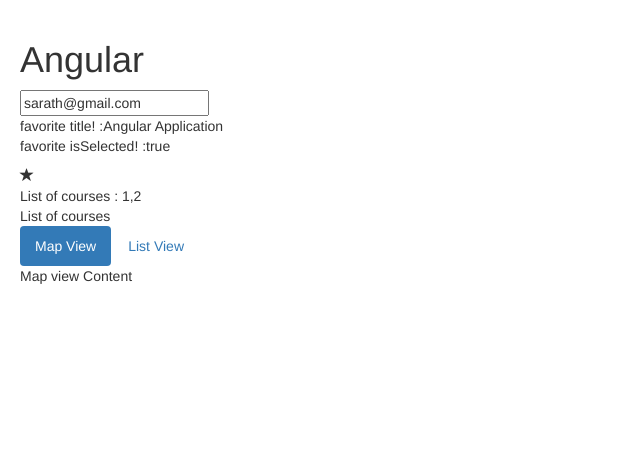
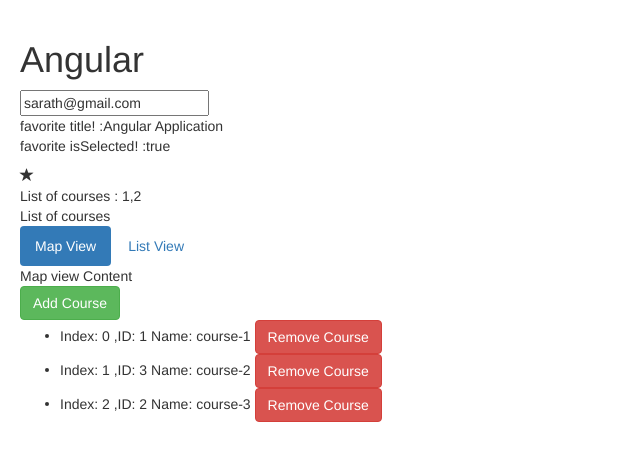
Before and after one commit to sarathpetec/SampleShopingCart, an Angular app: page / in a window 1280 px wide. Shown: the top 460 px of the page, without its empty margins (0-640 px from the left). Built offline with nearby package versions, Linux system fonts and the light colour scheme.

Commit message:
course adding and removing

```diff
--- a/src/app/app.component.html
+++ b/src/app/app.component.html
@@ -27,3 +27,10 @@
   <div *ngSwitchCase="'list'">List View Content</div>
   <div *ngSwitchDefault>OtherWise</div>
 </div>
+<button class="btn btn-success" (click)="AddCourse()">Add Course</button>
+<ul>
+  <li *ngFor="let course of courseObject; index as i">
+   Index: {{ i }} ,ID: {{ course.id }} Name: {{ course.name }}
+    <button class="btn btn-danger" (click)="removeCourse(course)">Remove Course</button>
+  </li>
+</ul>
--- a/src/app/app.component.ts
+++ b/src/app/app.component.ts
@@ -1,4 +1,4 @@
-import { Component } from '@angular/core';
+import {Component} from '@angular/core';
 import {FavoriteChangeEventArgs} from './favorite/favorite.component';
 
 @Component({
@@ -8,17 +8,36 @@
 })
 export class AppComponent {
   isFavorite = {
-    title: "Angular Application",
+    title: 'Angular Application',
     isSelected: true
   };
-  onFavoriteChange(isSelectes: FavoriteChangeEventArgs) {
-    console.log("OnFavoriteChange triggered", isSelectes);
+
+  courses = [1, 2];
+  viewMode: String = 'map';
+  courseObject = [
+    {id: 1, name: 'course-1'},
+    {id: 3, name: 'course-2'},
+    {id: 2, name: 'course-3'}
+  ];
+
+  onClick() {
+    console.log('Mode Value: ' + this.viewMode);
   }
 
-  courses = [1,2];
-  viewMode: String = "map";
+  onFavoriteChange(isSelectes: FavoriteChangeEventArgs) {
+    console.log('OnFavoriteChange triggered', isSelectes);
+  }
 
-  onClick(){
-    console.log("Mode Value: "+ this.viewMode)
+  AddCourse() {
+    const courseLength = this.courseObject.length + 1;
+    this.courseObject.push(
+      {id: courseLength, name: 'course-' + courseLength}
+    );
+  }
+
+  removeCourse(course) {
+    const index = this.courseObject.indexOf(course);
+    console.log('index: '+ index);
+    this.courseObject.splice(index, 1);
   }
 }
--- a/src/app/favorite/favorite.component.ts
+++ b/src/app/favorite/favorite.component.ts
@@ -5,18 +5,13 @@
   templateUrl: './favorite.component.html',
   styleUrls: ['./favorite.component.css']
 })
-export class FavoriteComponent implements OnInit {
+export class FavoriteComponent {
 
   @Input() isFavorite;
   @Output() change = new EventEmitter();
 
-  constructor() { }
-
-  ngOnInit() {
-  }
-
   onClick() {
-    console.log("OnClick method triggered")
+    console.log("OnClick method triggered");
     this.isFavorite.isSelected = !this.isFavorite.isSelected;
     this.change.emit({newValue: this.isFavorite.isSelected, name: 'test'});
   }
```
